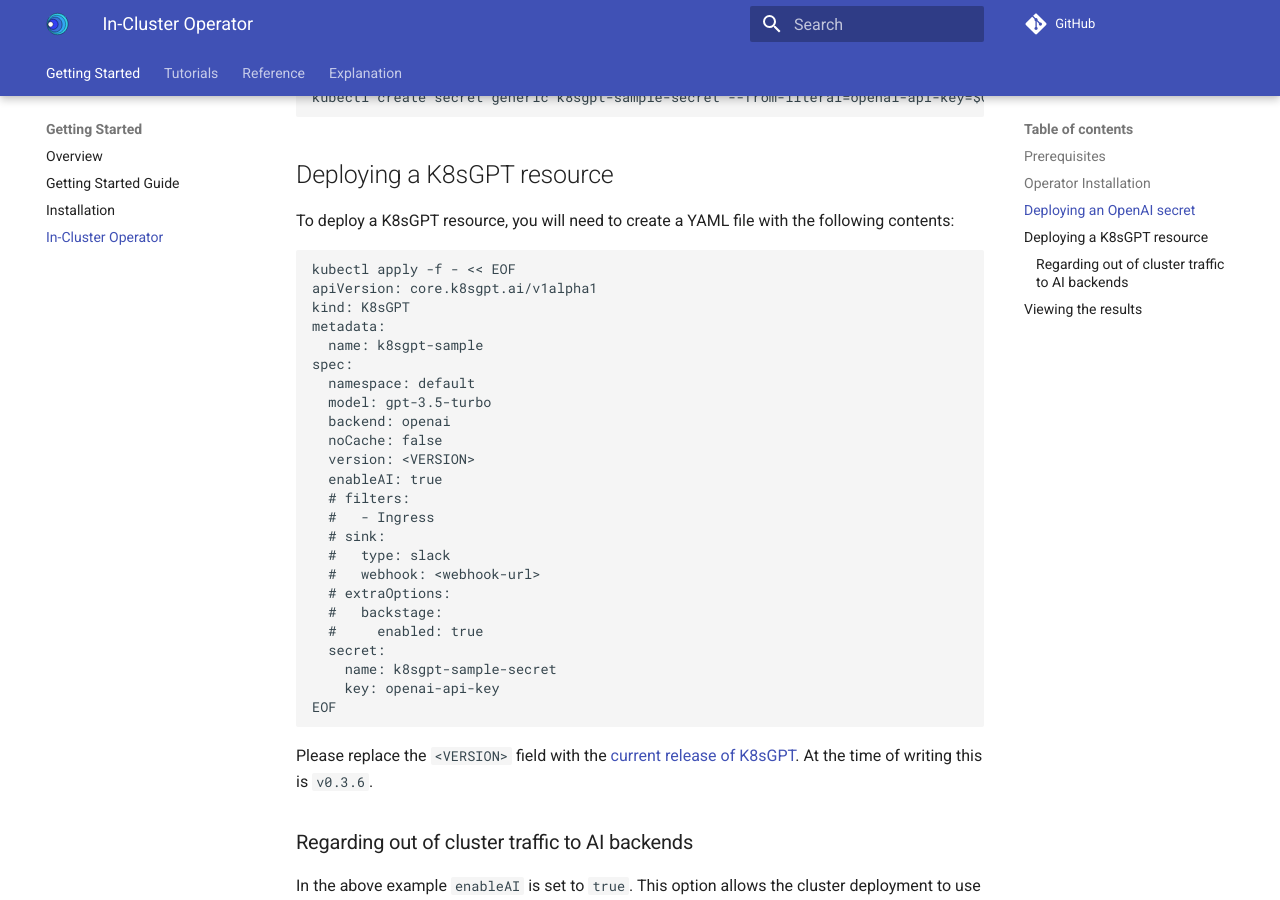
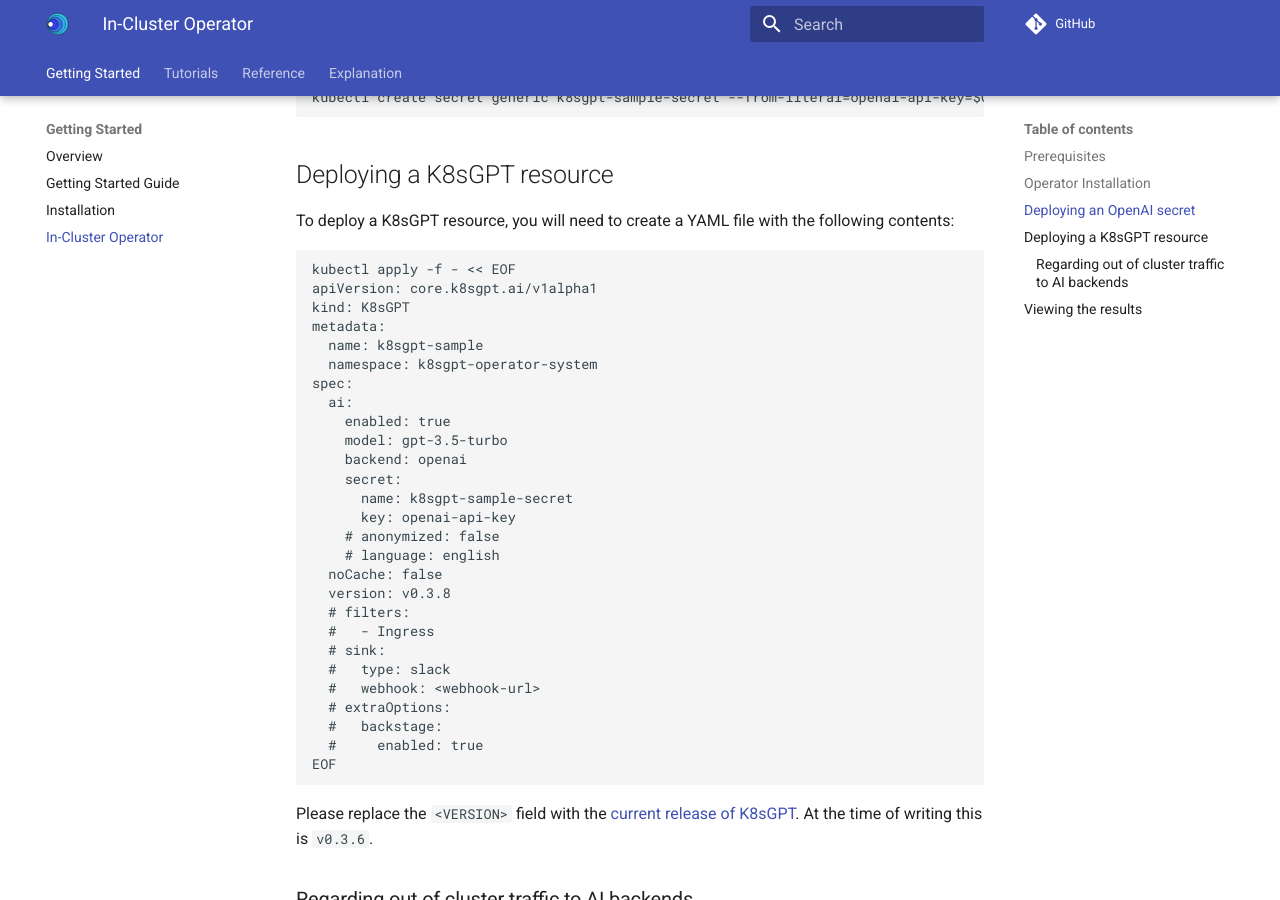
Before and after one commit to k8sgpt-ai/docs, an MkDocs documentation site: the page built from docs/getting-started/in-cluster-operator.md, in a window 1280 px wide and 900 px high, scrolled down 764 px. Built offline with MkDocs 1.6.1 and Material for MkDocs 9.7.7, drawn with Linux system fonts in a browser that asks for light colours; comment, search, counter and statistics services are not loaded.

Commit message:
docs: update operator's documentation.
Signed-off-by: Aris Boutselis <arisboutselis08@gmail.com>

```diff
--- a/docs/getting-started/in-cluster-operator.md
+++ b/docs/getting-started/in-cluster-operator.md
@@ -38,13 +38,19 @@ apiVersion: core.k8sgpt.ai/v1alpha1
 kind: K8sGPT
 metadata:
   name: k8sgpt-sample
+  namespace: k8sgpt-operator-system
 spec:
-  namespace: default
-  model: gpt-3.5-turbo
-  backend: openai
+  ai:
+    enabled: true
+    model: gpt-3.5-turbo
+    backend: openai
+    secret:
+      name: k8sgpt-sample-secret
+      key: openai-api-key
+    # anonymized: false
+    # language: english
   noCache: false
-  version: <VERSION>
-  enableAI: true
+  version: v0.3.8
   # filters:
   #   - Ingress
   # sink:
```
Also changed, not shown: other parts of docs/getting-started/in-cluster-operator.md (+0 -3 lines), docs/reference/operator/overview.md (+2 -3 lines), docs/tutorials/slack-integration.md (added, +1 -0 lines).
